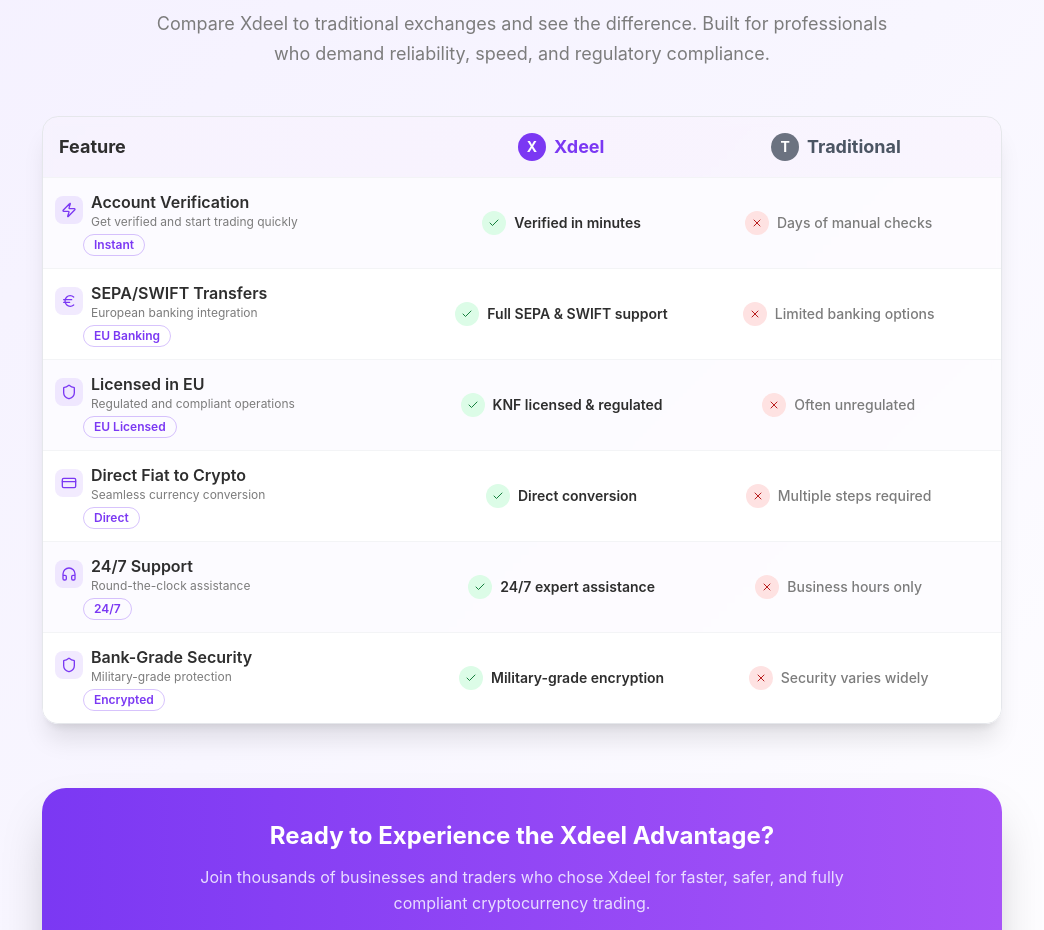
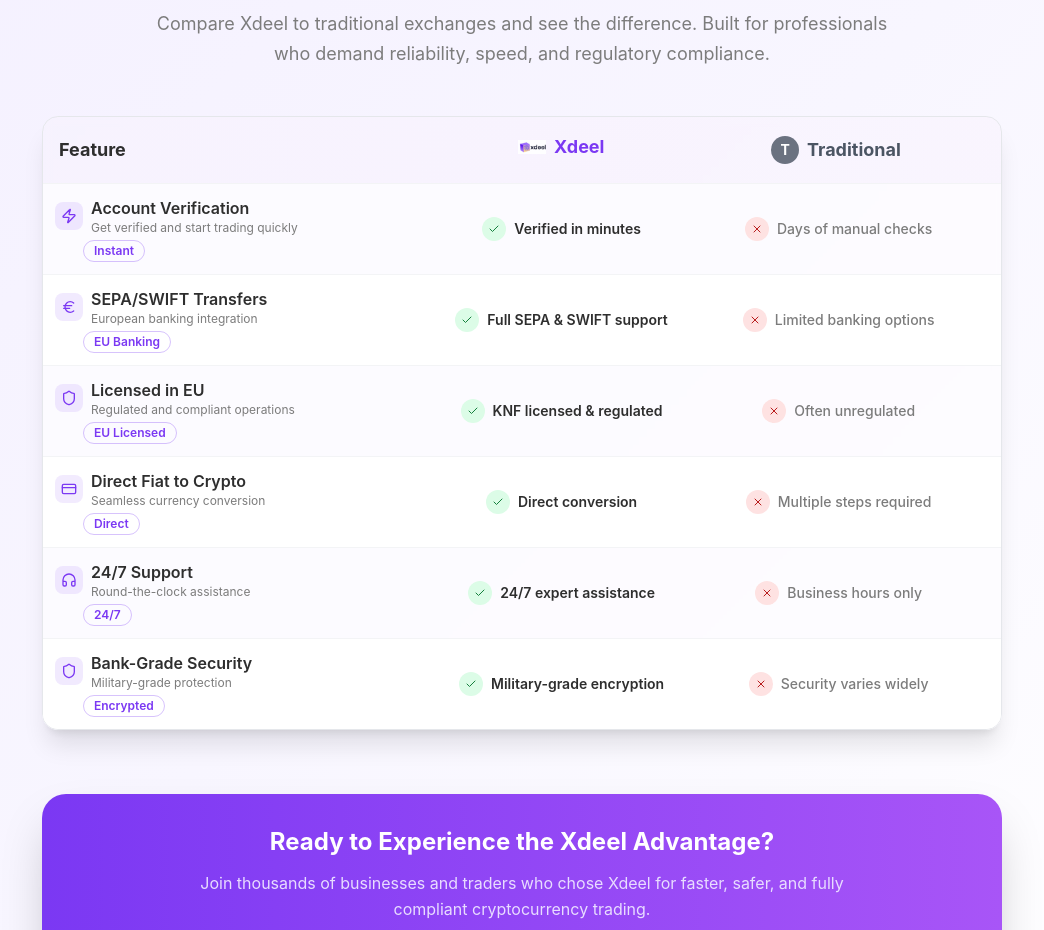
Before and after one commit to cidrus-money-org/xdeel-nexus-web, a React (Vite) app: page / in a window 1280 px wide. Shown: the part 2840-3770 px from the top of the page, without its empty margins (118-1162 px from the left). Built offline with nearby package versions, Linux system fonts and the light colour scheme.

Commit message:
Replace Xdeel icon in comparison table
Replaces the round purple "X" icon with the official 3D cube logo in the comparison table, maintaining alignment, sizing, and hover effects.

```diff
--- a/src/components/home/Comparison.tsx
+++ b/src/components/home/Comparison.tsx
@@ -103,9 +103,11 @@ export const Comparison = () => {
               </div>
               <div className="col-span-3 text-center">
                 <div className="inline-flex items-center space-x-2">
-                  <div className="w-7 h-7 bg-[#7B38F3] rounded-full flex items-center justify-center">
-                    <span className="text-white font-bold text-sm">X</span>
-                  </div>
+                  <img
+                    src="/lovable-uploads/a04c51e1-686a-444a-aca8-79f1c89c8647.png"
+                    alt="Xdeel Logo"
+                    className="w-7 h-7 object-contain"
+                  />
                   <span className="text-[#7B38F3] font-bold text-lg">Xdeel</span>
                 </div>
               </div>
```
Also changed, not shown: public/lovable-uploads/a04c51e1-686a-444a-aca8-79f1c89c8647.png (added).
